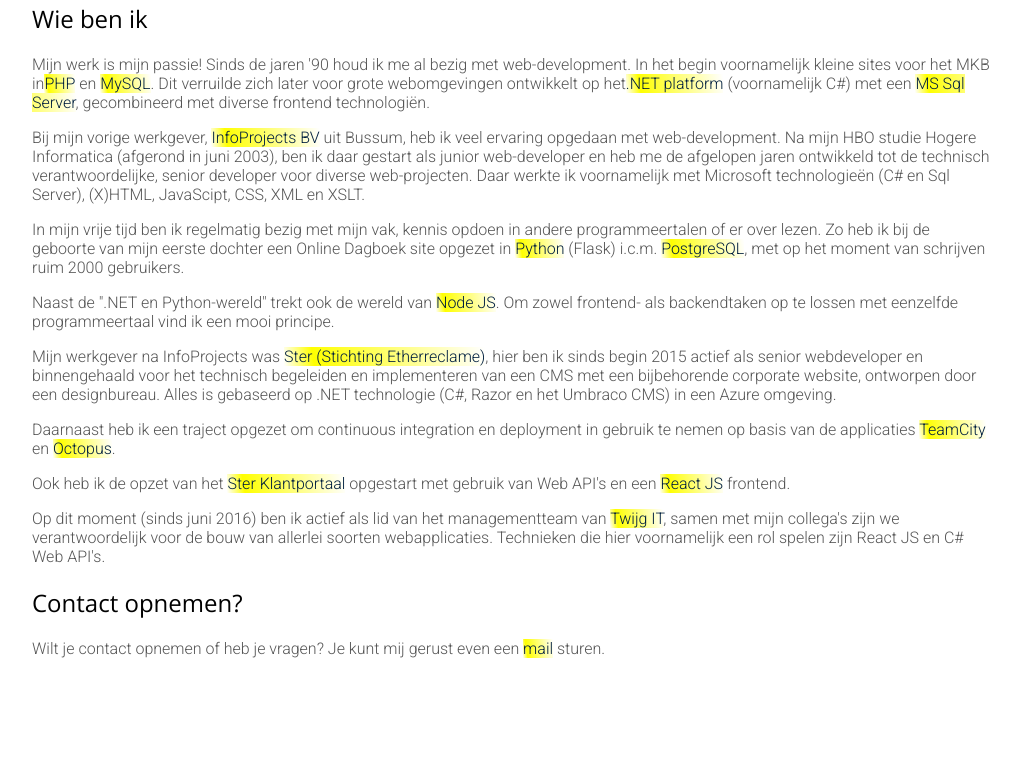
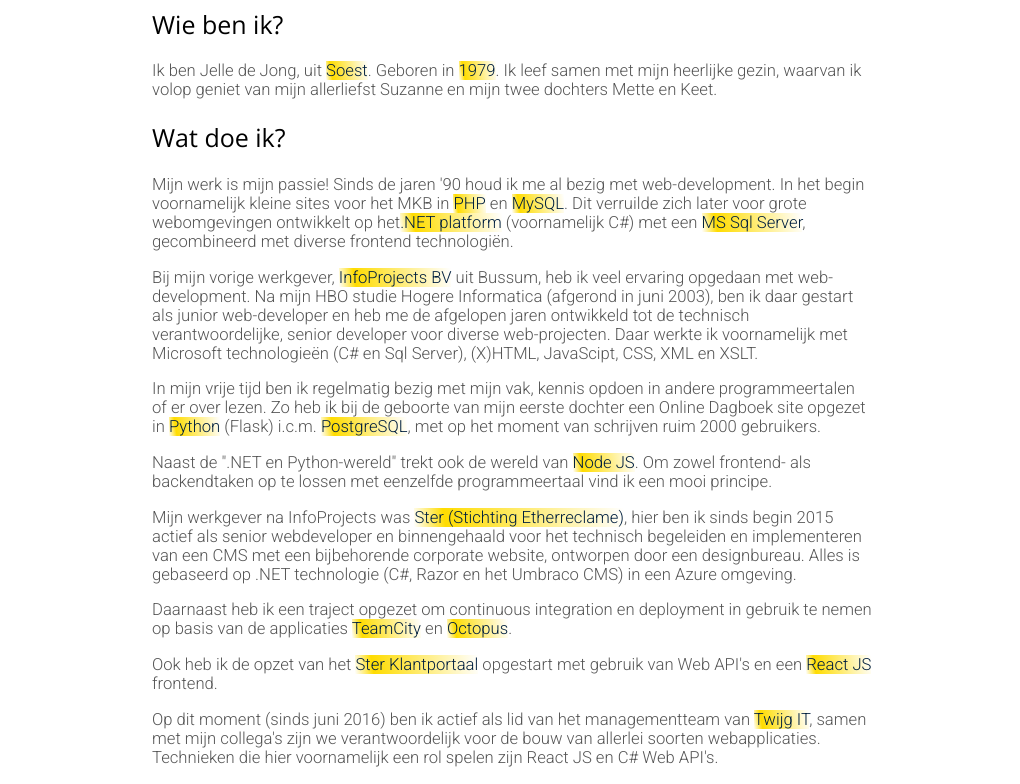
Before and after one commit to hoest/www.jelledejong.org, a Gatsby site: page / in a window 1280 px wide. Shown: the part 84-868 px from the top of the page, without its empty margins (128-1148 px from the left). Before the commit the page ends 800 px from the top, so only its background shows below. Built offline with nearby package versions, Linux system fonts and the light colour scheme; Gatsby itself is replaced by a stand-in of ours.

Commit message:
Small changes

```diff
--- a/src/components/layout.css
+++ b/src/components/layout.css
@@ -3,6 +3,7 @@
   font-family: "Roboto", sans-serif;
   background-color: #ffffff;
   color: #555555;
+  font-size: 16.667px;
 }
 
 h1,
@@ -22,7 +23,7 @@
   background-image: linear-gradient(
     -100deg,
     rgba(255, 255, 255, 0),
-    yellow 85%,
+    #ffdc00 85%,
     rgba(255, 255, 255, 0)
   );
 }
@@ -33,7 +34,7 @@
 
 header,
 section {
-  max-width: 960px;
+  max-width: 720px;
   margin: 0 auto;
 }
 
--- a/src/pages/index.js
+++ b/src/pages/index.js
@@ -4,30 +4,67 @@
 const IndexPage = () => (
   <Layout>
     <section>
-      <h2>Wie ben ik</h2>
+      <h2>Wie ben ik?</h2>
+      <p>
+        Ik ben Jelle de Jong, uit{" "}
+        <a
+          href="https://nl.wikipedia.org/wiki/Soest_(Nederland)"
+          target="_blank"
+          rel="noopener noreferrer"
+        >
+          Soest
+        </a>
+        . Geboren in{" "}
+        <a
+          href="https://nl.wikipedia.org/wiki/1979"
+          target="_blank"
+          rel="noopener noreferrer"
+        >
+          1979
+        </a>
+        . Ik leef samen met mijn heerlijke gezin, waarvan ik volop geniet van
+        mijn allerliefst Suzanne en mijn twee dochters Mette en Keet.
+      </p>
+      <h2>Wat doe ik?</h2>
       <p>
         Mijn werk is mijn passie! Sinds de jaren '90 houd ik me al bezig met
-        web-development. In het begin voornamelijk kleine sites voor het MKB in
-        <a href="https://www.php.net" target="_blank">
+        web-development. In het begin voornamelijk kleine sites voor het MKB in{" "}
+        <a href="https://www.php.net" target="_blank" rel="noopener noreferrer">
           PHP
         </a>{" "}
         en{" "}
-        <a href="https://www.mysql.com" target="_blank">
+        <a
+          href="https://www.mysql.com"
+          target="_blank"
+          rel="noopener noreferrer"
+        >
           MySQL
         </a>
         . Dit verruilde zich later voor grote webomgevingen ontwikkelt op het
-        <a href="https://dotnet.microsoft.com" target="_blank">
+        <a
+          href="https://dotnet.microsoft.com"
+          target="_blank"
+          rel="noopener noreferrer"
+        >
           .NET platform
         </a>{" "}
         (voornamelijk C#) met een{" "}
-        <a href="https://http://www.microsoft.com/sql-server" target="_blank">
+        <a
+          href="https://http://www.microsoft.com/sql-server"
+          target="_blank"
+          rel="noopener noreferrer"
+        >
           MS Sql Server
         </a>
         , gecombineerd met diverse frontend technologiën.
       </p>
       <p>
         Bij mijn vorige werkgever,{" "}
-        <a href="https://www.infoprojects.nl" target="_blank">
+        <a
+          href="https://www.infoprojects.nl"
+          target="_blank"
+          rel="noopener noreferrer"
+        >
           InfoProjects BV
         </a>{" "}
         uit Bussum, heb ik veel ervaring opgedaan met web-development. Na mijn
@@ -41,18 +78,30 @@
         In mijn vrije tijd ben ik regelmatig bezig met mijn vak, kennis opdoen
         in andere programmeertalen of er over lezen. Zo heb ik bij de geboorte
         van mijn eerste dochter een Online Dagboek site opgezet in{" "}
-        <a href="https://www.python.org/" target="_blank">
+        <a
+          href="https://www.python.org/"
+          target="_blank"
+          rel="noopener noreferrer"
+        >
           Python
         </a>{" "}
         (Flask) i.c.m.{" "}
-        <a href="https://www.postgresql.org/" target="_blank">
+        <a
+          href="https://www.postgresql.org/"
+          target="_blank"
+          rel="noopener noreferrer"
+        >
           PostgreSQL
         </a>
         , met op het moment van schrijven ruim 2000 gebruikers.
       </p>
       <p>
         Naast de ".NET en Python-wereld" trekt ook de wereld van{" "}
-        <a href="https://www.nodejs.org/" target="_blank">
+        <a
+          href="https://www.nodejs.org/"
+          target="_blank"
+          rel="noopener noreferrer"
+        >
           Node JS
         </a>
         . Om zowel frontend- als backendtaken op te lossen met eenzelfde
@@ -60,7 +109,11 @@
       </p>
       <p>
         Mijn werkgever na InfoProjects was{" "}
-        <a href="https://www.ster.nl/" target="_blank">
+        <a
+          href="https://www.ster.nl/"
+          target="_blank"
+          rel="noopener noreferrer"
+        >
           Ster (Stichting Etherreclame)
         </a>
         , hier ben ik sinds begin 2015 actief als senior webdeveloper en
@@ -72,22 +125,34 @@
       <p>
         Daarnaast heb ik een traject opgezet om continuous integration en
         deployment in gebruik te nemen op basis van de applicaties{" "}
-        <a href="https://www.jetbrains.com/teamcity/" target="_blank">
+        <a
+          href="https://www.jetbrains.com/teamcity/"
+          target="_blank"
+          rel="noopener noreferrer"
+        >
           TeamCity
         </a>{" "}
         en{" "}
-        <a href="https://octopus.com/" target="_blank">
+        <a
+          href="https://octopus.com/"
+          target="_blank"
+          rel="noopener noreferrer"
+        >
           Octopus
         </a>
         .
       </p>
       <p>
         Ook heb ik de opzet van het{" "}
-        <a href="https://portal.ster.nl/" target="_blank">
+        <a
+          href="https://portal.ster.nl/"
+          target="_blank"
+          rel="noopener noreferrer"
+        >
           Ster Klantportaal
         </a>{" "}
         opgestart met gebruik van Web API's en een{" "}
-        <a href="https://reactjs.org" target="_blank">
+        <a href="https://reactjs.org" target="_blank" rel="noopener noreferrer">
           React JS
         </a>{" "}
         frontend.
@@ -95,7 +160,11 @@
       <p>
         Op dit moment (sinds juni 2016) ben ik actief als lid van het
         managementteam van{" "}
-        <a href="https://www.twijg-it.nl/" target="_blank">
+        <a
+          href="https://www.twijg-it.nl/"
+          target="_blank"
+          rel="noopener noreferrer"
+        >
           Twijg IT
         </a>
         , samen met mijn collega's zijn we verantwoordelijk voor de bouw van
```
